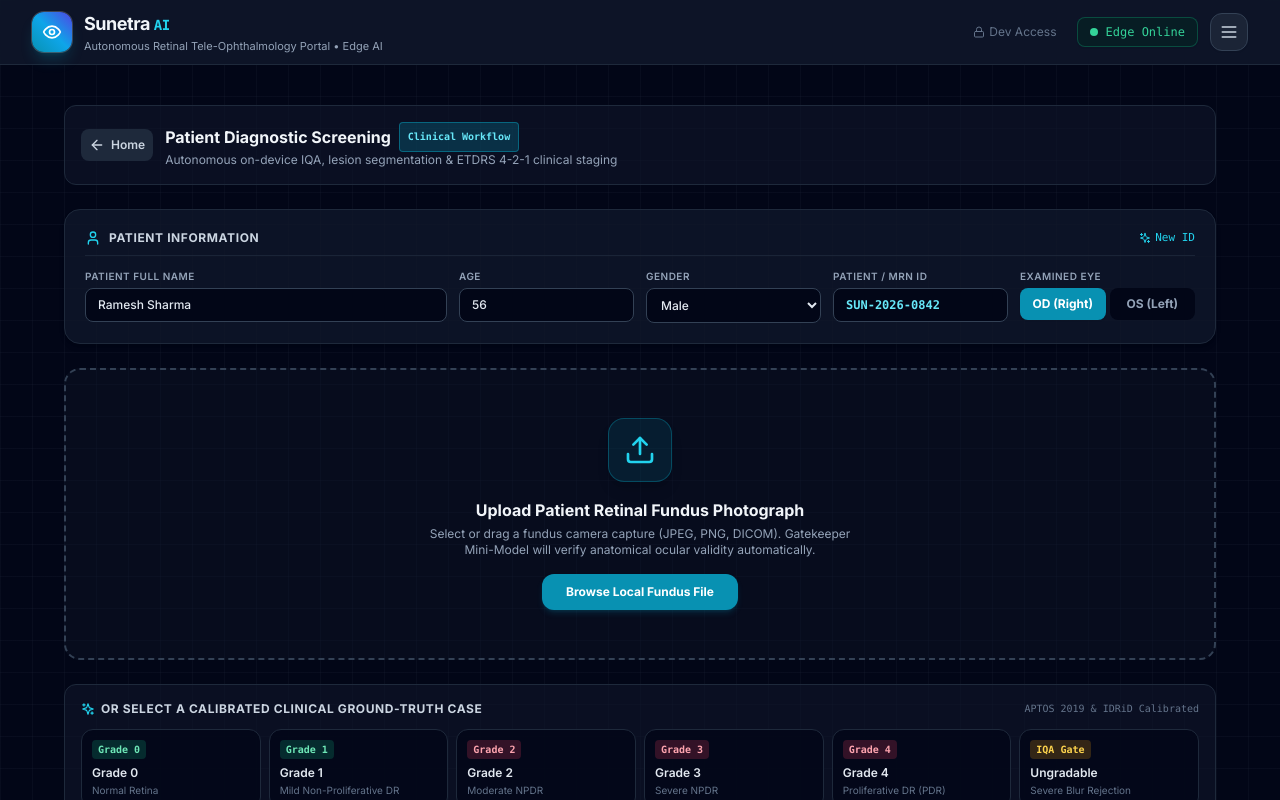
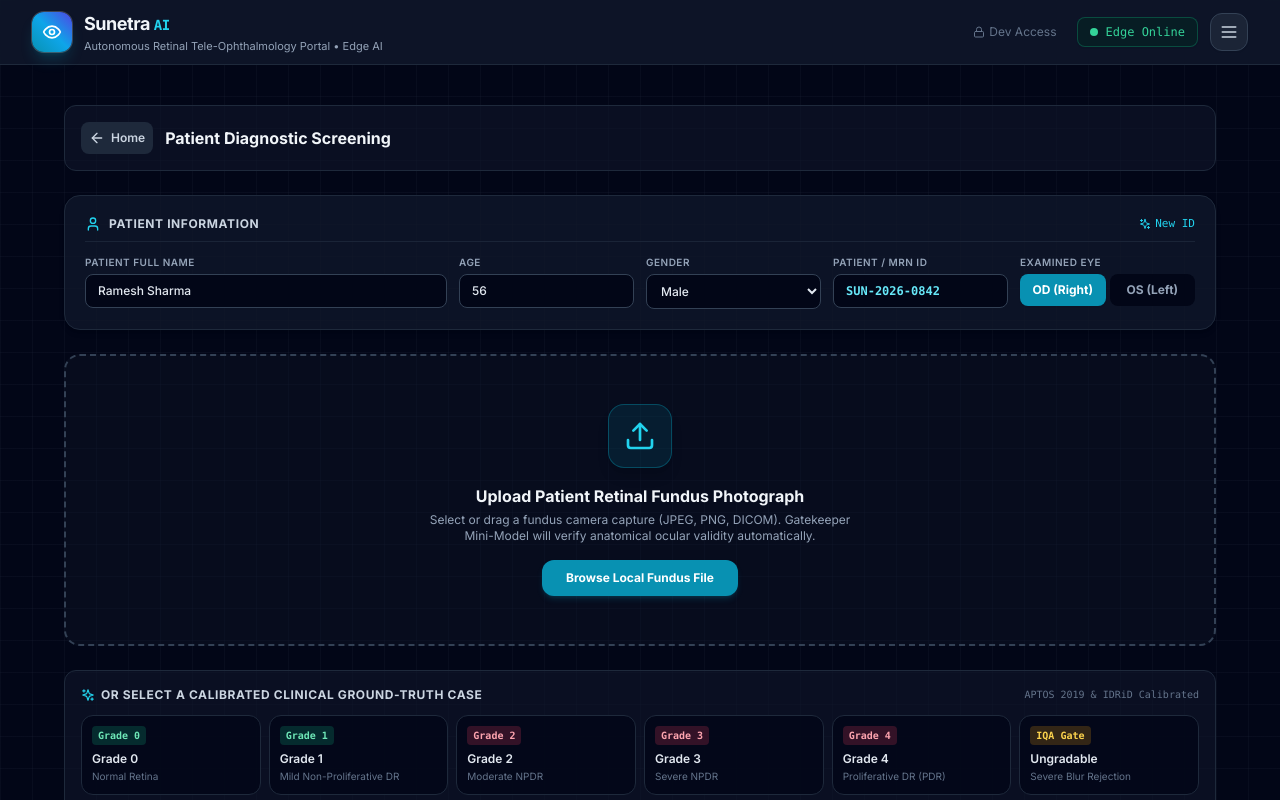
Before and after one commit to Tanmay-0718/DR, a React (Vite) app in the folder frontend/: page / in a window 1280 px wide. Both pictures are taken after a click on the button "Start Patient Screening". Shown: the top 800 px of the page. Built offline with nearby package versions, Linux system fonts and the light colour scheme.

Commit message:
fix: remove Clinical Workflow badge and subtitle under Patient Diagnostic Screening

```diff
--- a/frontend/src/components/ClinicalScreeningWorkflow.jsx
+++ b/frontend/src/components/ClinicalScreeningWorkflow.jsx
@@ -128,15 +128,9 @@ export default function ClinicalScreeningWorkflow({ onBackToHome }) {
             <span>Home</span>
           </button>
           <div>
-            <h2 className="text-base font-bold text-slate-100 flex items-center space-x-2">
-              <span>Patient Diagnostic Screening</span>
-              <span className="text-[10px] font-mono px-2 py-0.5 rounded bg-cyan-500/20 text-cyan-300 border border-cyan-500/40">
-                Clinical Workflow
-              </span>
+            <h2 className="text-base font-bold text-slate-100">
+              Patient Diagnostic Screening
             </h2>
-            <p className="text-xs text-slate-400">
-              Autonomous on-device IQA, lesion segmentation &amp; ETDRS 4-2-1 clinical staging
-            </p>
           </div>
         </div>
 
```
Also changed, not shown: 1 other file (tests, documents, lock files or other folders).
